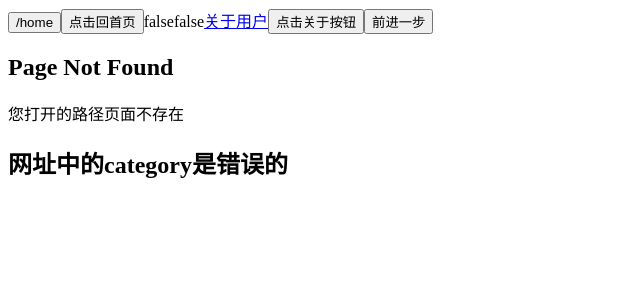
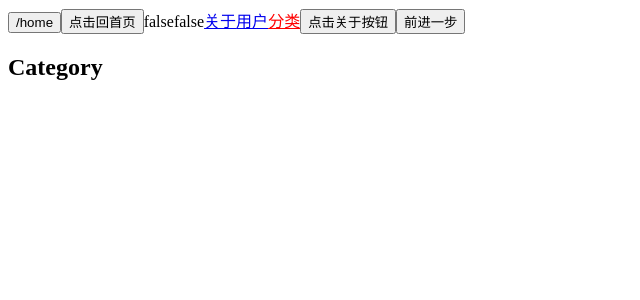
Before and after one commit to JLphile/08_learn_vuerouter, a Vue app: page /category in a window 1280 px wide. Before the commit this address had no page. Shown: the top 300 px of the page, without its empty margins (0-640 px from the left). Built offline with nearby package versions, Linux system fonts and the light colour scheme.

Commit message:
23-master

```diff
--- a/src/App.vue
+++ b/src/App.vue
@@ -18,6 +18,7 @@
     </router-link>
     <router-link to="/about">关于</router-link>
     <router-link to="/user/why/id/10010">用户</router-link>
+    <router-link to="/category">分类</router-link>
     <!-- <router-link to="/about" replace>关于</router-link> -->
 
     <button @click="jumpToAbout">点击关于按钮</button>
--- /dev/null
+++ b/src/pages/Category.vue
@@ -0,0 +1,11 @@
+<template>
+  <div>
+    <h2>Category</h2>
+  </div>
+</template>
+
+<script>
+export default {};
+</script>
+
+<style scoped></style>
--- a/src/pages/Home.vue
+++ b/src/pages/Home.vue
@@ -9,6 +9,7 @@
     <!-- 映射 -->
     <router-link to="/home/message">消息</router-link>
     <router-link to="/home/shops">商品</router-link>
+    <router-link to="/home/moment">动态</router-link>
     <!-- 占位 -->
     <router-view></router-view>
   </div>
--- /dev/null
+++ b/src/pages/HomeMoment.vue
@@ -0,0 +1,11 @@
+<template>
+  <div>
+    <h2>HomeMoment</h2>
+  </div>
+</template>
+
+<script>
+export default {};
+</script>
+
+<style scoped></style>
--- a/src/router/index.js
+++ b/src/router/index.js
@@ -15,7 +15,7 @@ const routes = [
     component: () =>
       import(/*webpackChunkName:"home-chunk"*/ '../pages/Home.vue'),
     // 当某个路由有子级路由时，父级路由需要一个默认的路由，因此父级路由不能定义name属性
-    // name: 'home',
+    name: 'home',
     meta: {
       name: 'why',
       age: 18,
@@ -63,5 +63,16 @@ const router = createRouter({
   //   history: createWebHashHistory(),
   history: createWebHistory(),
 });
-
+//动态绑定路由
+const category = {
+  path: '/category',
+  component: () => import('../pages/Category.vue'),
+};
+// 添加顶级路由对象
+router.addRoute(category);
+// 添加二级路由对象
+router.addRoute('home', {
+  path: 'moment',
+  component: () => import('../pages/HomeMoment.vue'),
+});
 export default router;
```
